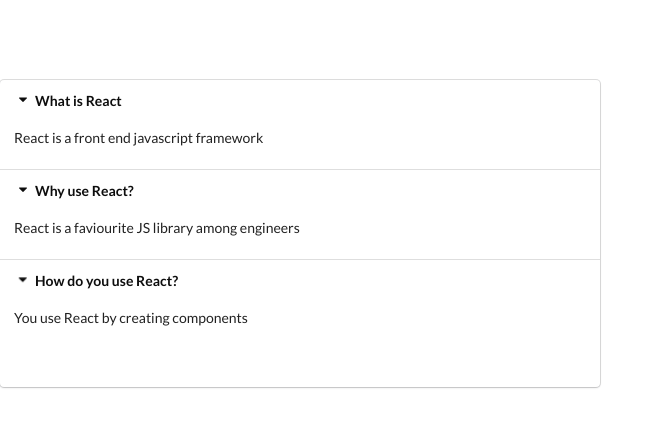
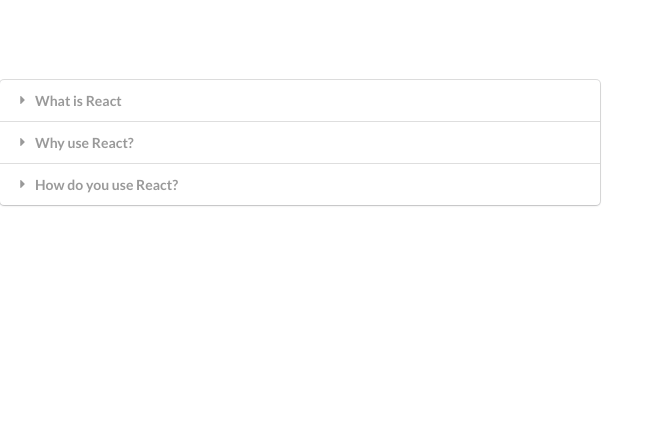
Before and after one commit to teohkt/ReactExercises, a React (Create React App) app in the folder widgets/: page / in a window 1280 px wide. Shown: the top 426 px of the page, without its empty margins (0-664 px from the left). Built offline with nearby package versions, Linux system fonts and the light colour scheme.

Commit message:
added hook useState

```diff
--- a/widgets/src/components/Accordion.js
+++ b/widgets/src/components/Accordion.js
@@ -21,21 +21,31 @@ const Accordion = ({ items }) => {
     const [activeIndex, setActiveIndex] = useState(null);
 
     const onTitleClick = index => {
+
         // console.log('Title Clicked', index)
-        setActiveIndex(index);
+        if(activeIndex === index) {
+            setActiveIndex(null);
+        }
+        else {
+            setActiveIndex(index);
+        }
     };
 
+
+
     const renderedItems = items.map((item, index) => {
+        const active = index === activeIndex ? 'active' : '';
+
         return (
             <React.Fragment key={item.title}>
                 <div
-                    className='title active'
+                    className={`title ${active}`}
                     onClick={() =>  onTitleClick(index)}
                 >
                     <i className='dropdown icon'></i>
                     {item.title}
                 </div>
-                <div className='content active'>
+                <div className={`content ${active}`}>
                     <p>{item.content}</p>
                 </div>
             </React.Fragment>
@@ -45,7 +55,7 @@ const Accordion = ({ items }) => {
     return (
         <div className='ui styled accordion' style={{marginTop: '10vh'}}>
             {renderedItems}
-            <h1>{activeIndex} </h1>
+
         </div>
     );
 };
```
